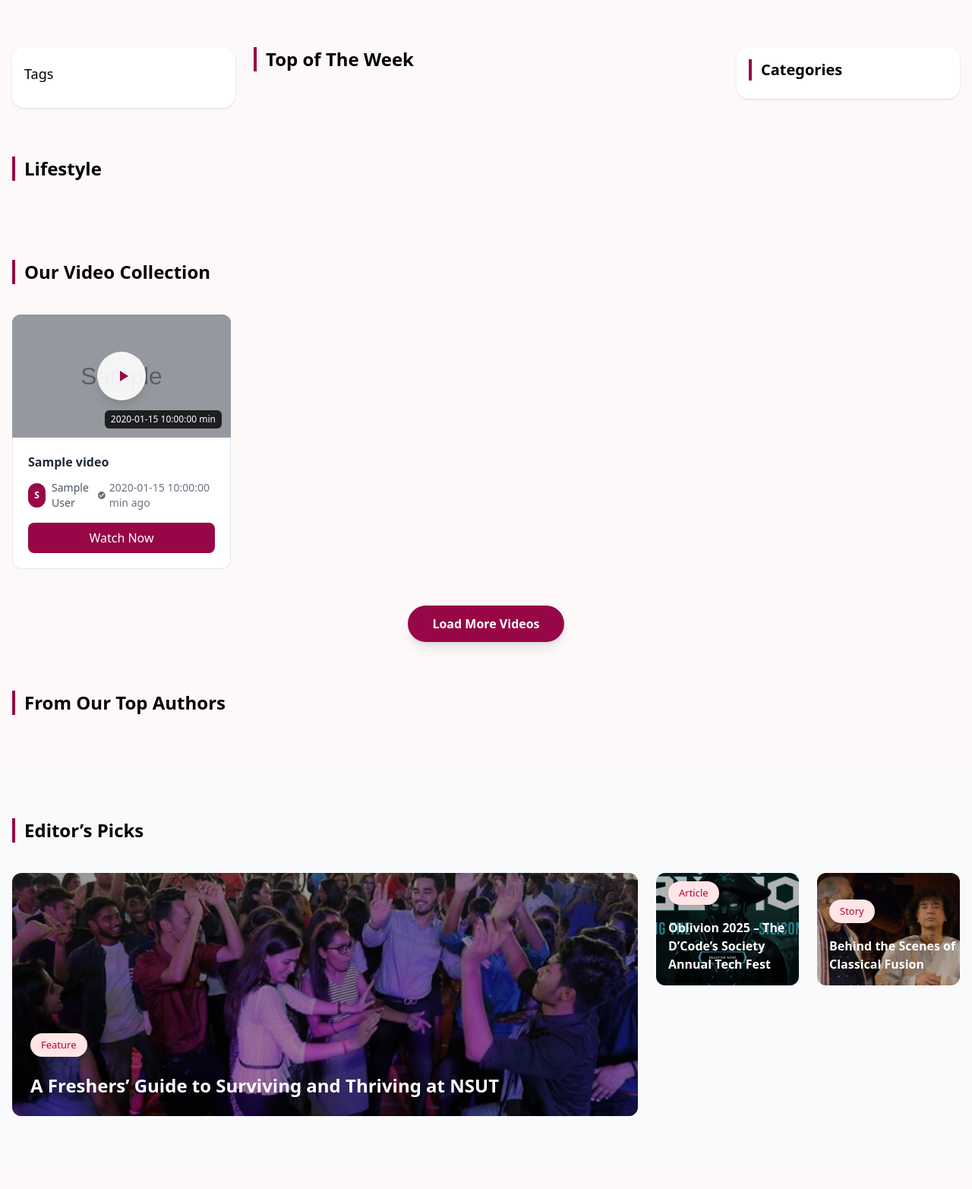
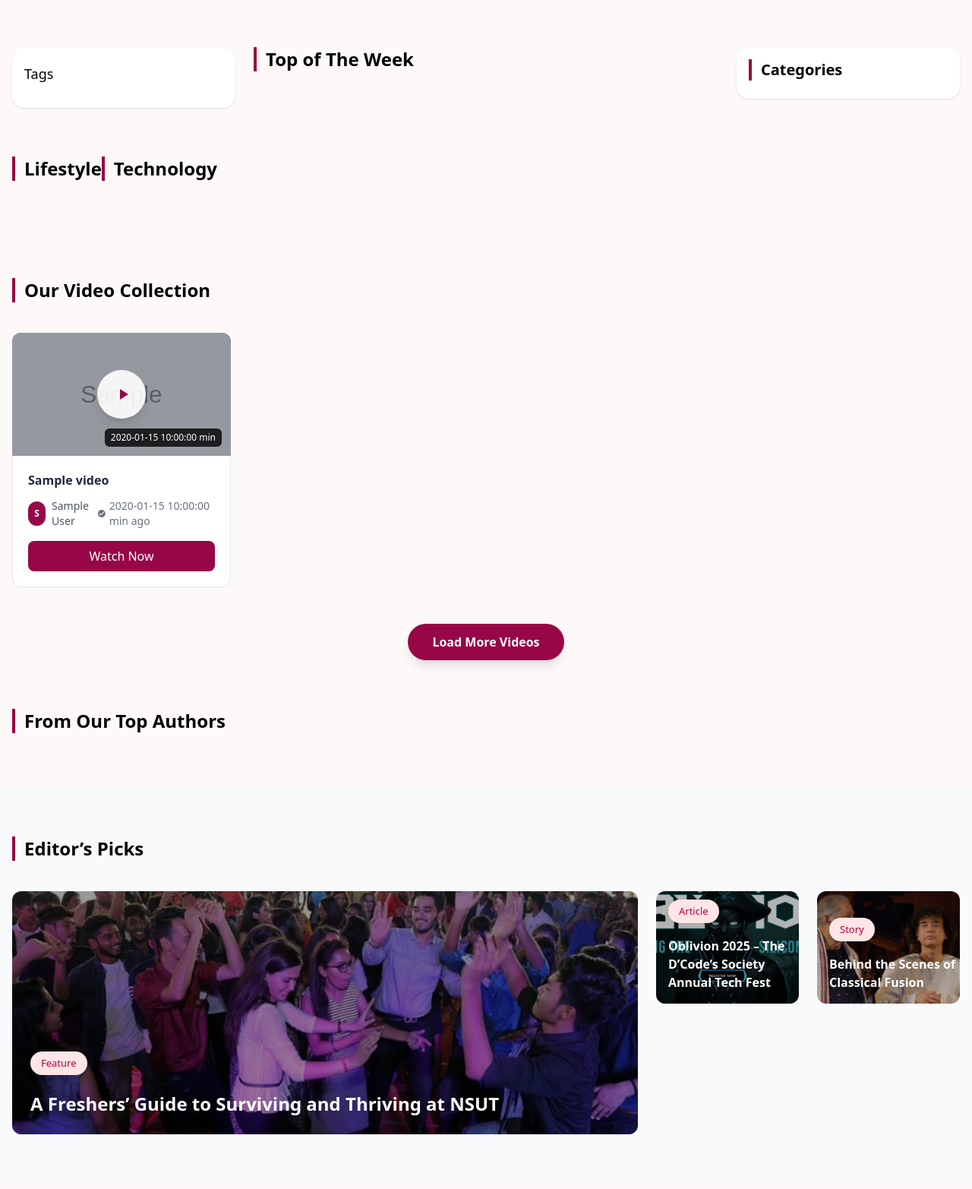
Before and after one commit to sahilrajput0fficial/modern-blog, a PHP site: page / in a window 1280 px wide. Shown: the part 1154-2719 px from the top of the page at 76% size. Run offline with PHP 8.4, Linux system fonts and the light colour scheme; tables that the repository leaves empty or names only in its code hold one stand-in row (values such as "Sample post"); grey boxes marked "Sample" are stand-in pictures; data that the repository does not hold is empty; some libraries are stand-ins or nearby versions.

Commit message:
Auto-commit at Mon 09/15/2025  8:50:59.45

```diff
--- a/index.php
+++ b/index.php
@@ -276,12 +276,11 @@
         </div>
     </section>
     <section class="lifestyle">
-        <div class="container">
+        <div class="container flex">
             <div class="mb-10">
                 <h2 class="text-2xl font-bold mb-6 border-l-4 border-[var(--primary)] pl-3">
                 Lifestyle
                 </h2>
-            </div>
                 <div class=" grid grid-cols-3 gap-6">
                 <?php while($row = $life_result->fetch_assoc()): ?>
                 <div class="group overflow-hidden rounded-lg shadow hover:shadow-lg transition bg-white grid grid-cols-2" >
@@ -314,6 +313,13 @@
                 </div>
                 <?php endwhile; ?>
             </div>
+            </div>
+
+            <div class="mb-10">
+                <h2 class="text-2xl font-bold mb-6 border-l-4 border-[var(--primary)] pl-3">
+                Technology
+                </h2>
+            </div>
 
         </div>
     </section>
@@ -333,6 +339,7 @@
 
                 <div class="grid grid-cols-4 gap-8">
                     <?php while($row = $run->fetch_assoc()): ?>
+                    <a href="<?php echo $row['link']; ?>" target="_blank">
                         <div class="video-card group cursor-pointer transform transition-all duration-300 hover:-translate-y-2 hover:shadow-2xl">
                             <div class="relative overflow-hidden rounded-t-xl bg-black aspect-video">
                                 <img
@@ -379,12 +386,15 @@
                                     </div>
                                 </div>
                                 <div class="mt-4 flex space-x-2">
+
                                         <button class="flex-1 bg-[#970747] hover:bg-[#7a0536] text-white py-2 px-4 rounded-lg transition-colors duration-200 font-medium">
                                             Watch Now
                                         </button>
+
                                 </div>
                             </div>
                         </div>
+                    </a>
                     <?php endwhile; ?>
                 </div>
 
```
Lines whose indentation alone changed are shown as unchanged.
